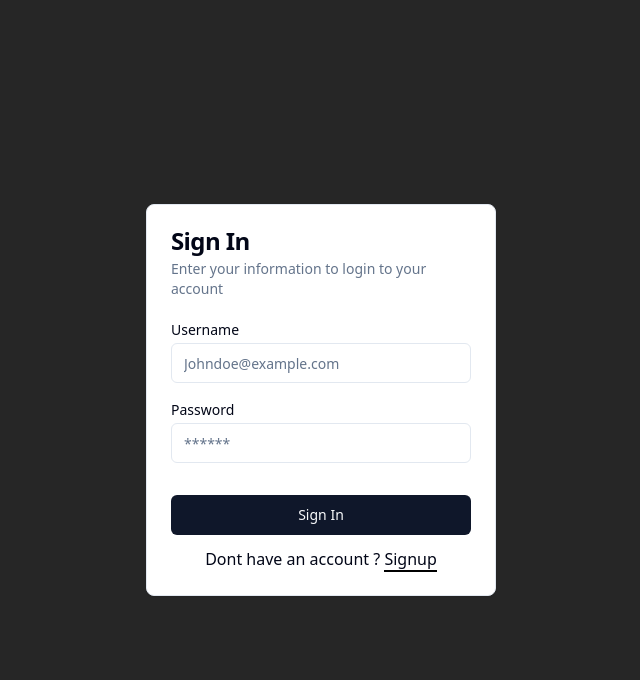
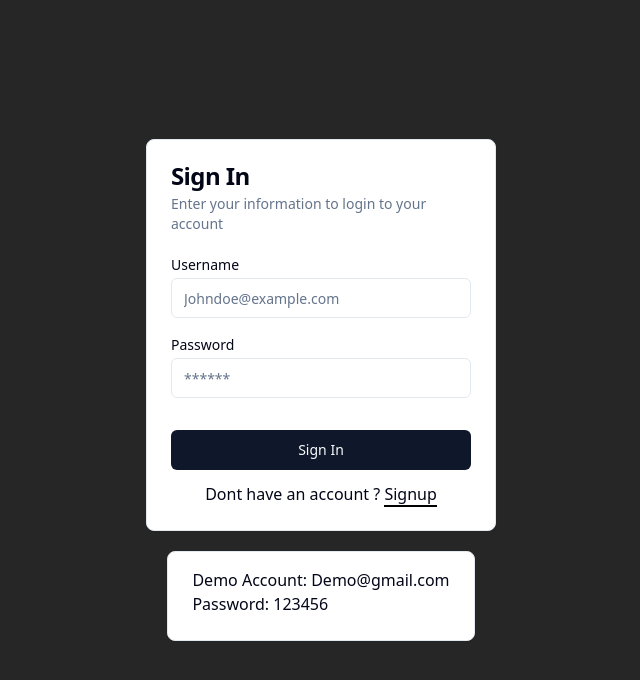
Before and after one commit to cyrus303/PayTM-Clone, a React (Vite) app in the folder frontend/: page /signin in a window 1280 px wide. Shown: the top 680 px of the page, without its empty margins (319-959 px from the left). Built offline with nearby package versions, Linux system fonts and the light colour scheme.

Commit message:
add demo account for user login

```diff
--- a/frontend/src/pages/Signin.jsx
+++ b/frontend/src/pages/Signin.jsx
@@ -95,7 +95,7 @@ const Signin = () => {
   };
 
   return (
-    <div className="flex justify-center items-center h-screen bg-neutral-800">
+    <div className="flex flex-col justify-center items-center h-screen bg-neutral-800">
       <Card className="w-[350px]">
         <CardHeader>
           <CardTitle>Sign In</CardTitle>
@@ -177,6 +177,11 @@ const Signin = () => {
           </p>
         </CardFooter>
       </Card>
+      <Card className="m-5">
+        <CardFooter className="mt-4">
+          Demo Account: Demo@gmail.com <br /> Password: 123456
+        </CardFooter>
+      </Card>
     </div>
   );
 };
```
